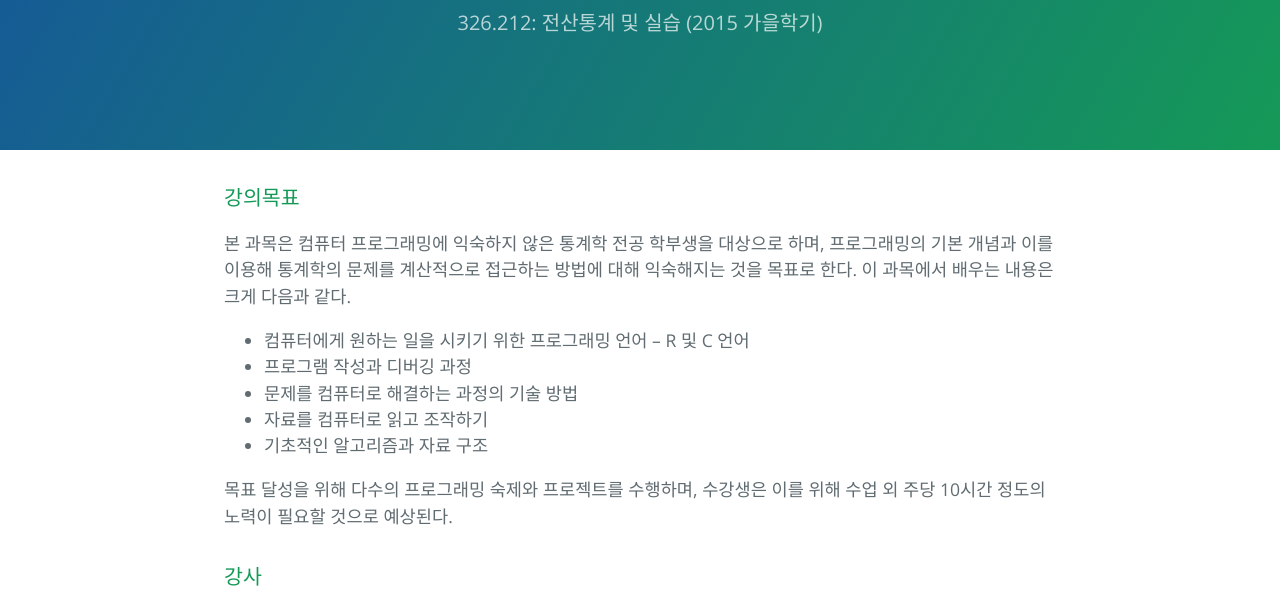
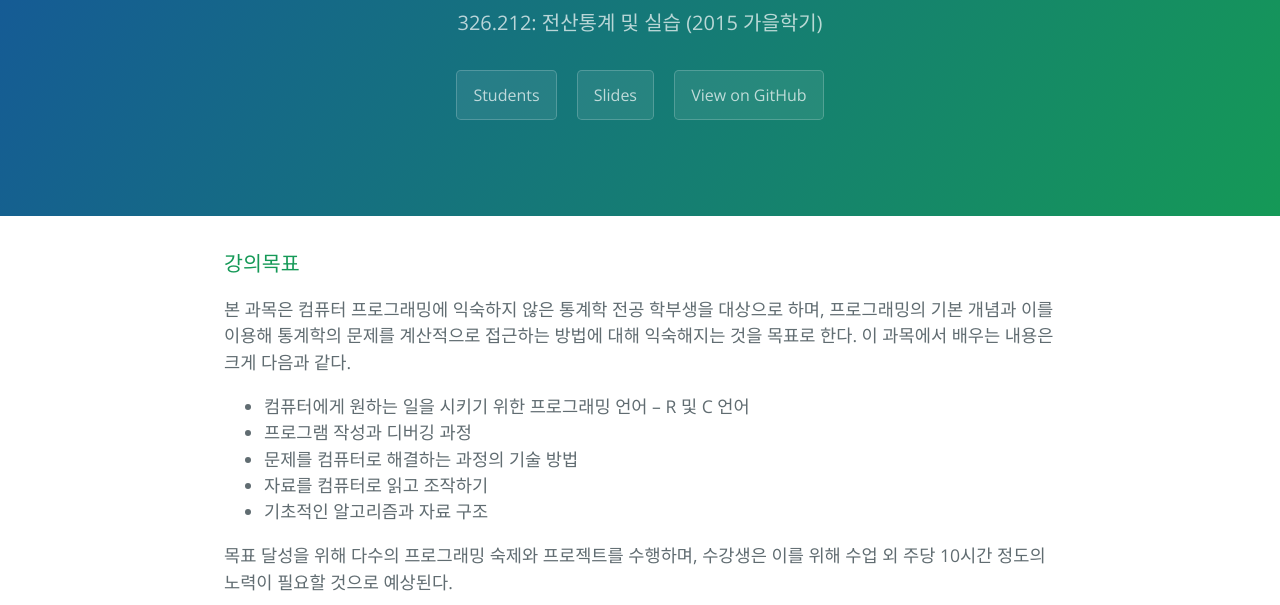
Before and after one commit to snu-stat/snu-stat.github.io, a plain HTML site: page index.html in a window 1280 px wide. Shown: the part 167-772 px from the top of the page. Drawn offline with nearby package versions, Linux system fonts and the light colour scheme.

Commit message:
add students, slides, view on github link

```diff
--- a/index.html
+++ b/index.html
@@ -13,6 +13,9 @@
     <section class="page-header">
       <h1 class="project-name">전산통계 및 실습</h1>
       <h2 class="project-tagline">326.212: 전산통계 및 실습 (2015 가을학기)</h2>
+      <a href="https://github.com/snu-stat/students" class="btn">Students</a>
+      <a href="https://github.com/snu-stat/slides" class="btn">Slides</a>
+      <a href="https://github.com/snu-stat" class="btn">View on GitHub</a>
     </section>
 
     <section class="main-content">
```
